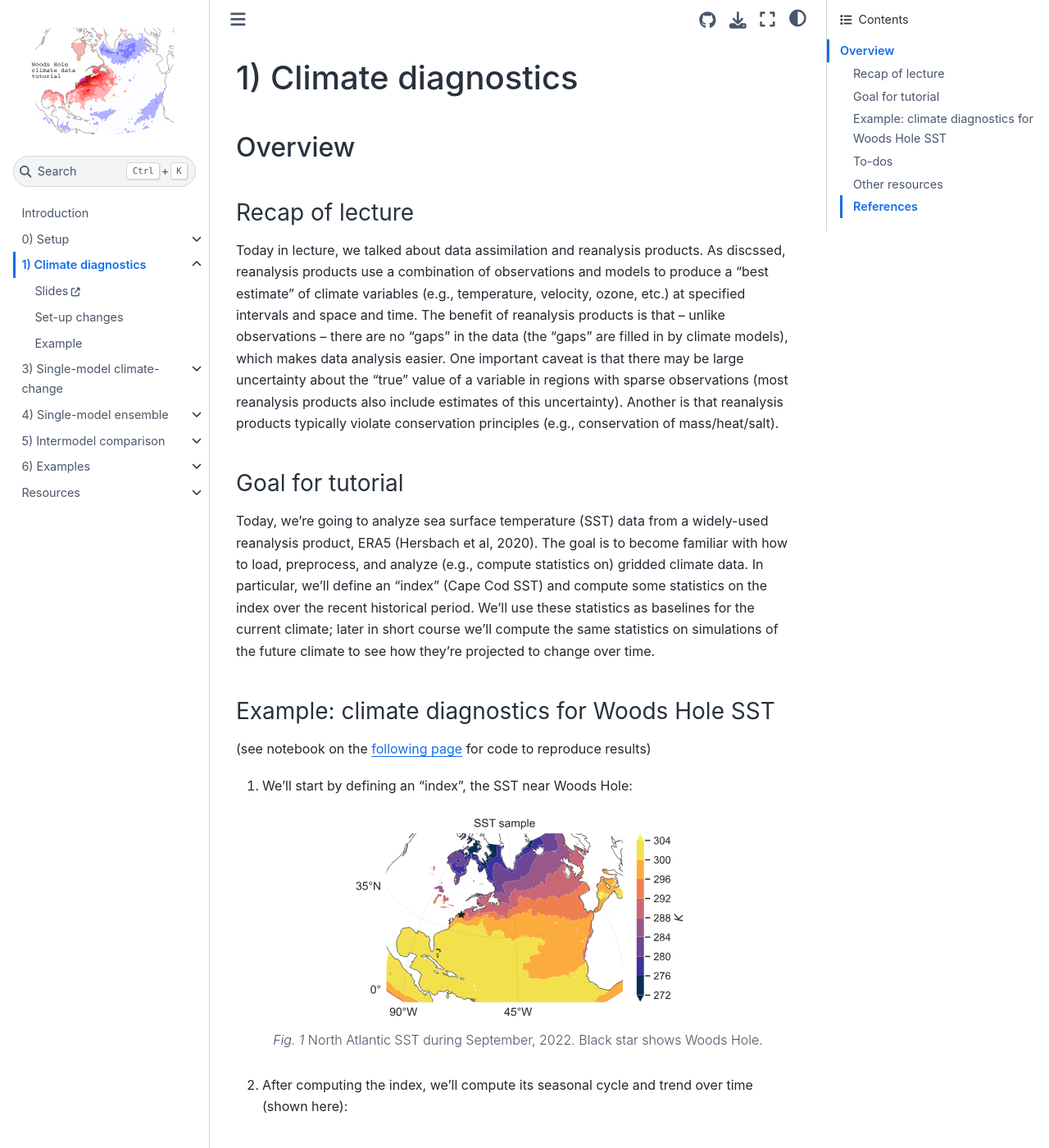
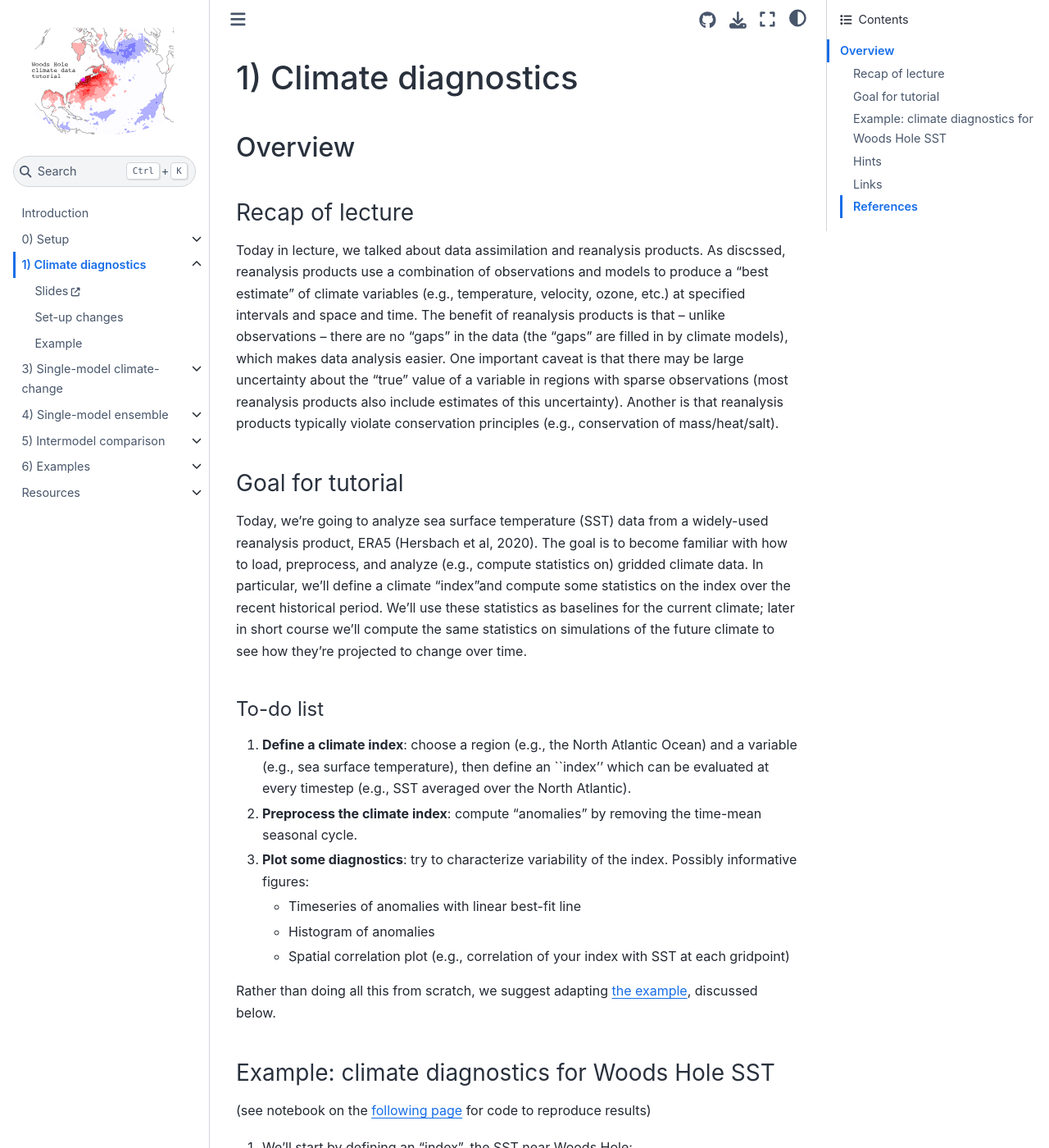
Before and after one commit to ktcarr/whoi-climate-tutorial_2025, a Jupyter Book: the page built from docs/pages/data_analysis/overview.md, in a window 1280 px wide and 1400 px high. Shown: the whole window at 82% size. Built offline with Jupyter Book 1.0.4 settings and Sphinx 7.4.7 and the Sphinx Book theme 1.1.4, drawn with Linux system fonts in a browser that asks for light colours; some of the changed text lies outside the part shown.

Commit message:
move to-do list before example

`````diff
--- a/docs/pages/data_analysis/overview.md
+++ b/docs/pages/data_analysis/overview.md
@@ -11,7 +6,17 @@
 Today in lecture, we talked about data assimilation and reanalysis products. As discssed, reanalysis products use a combination of observations and models to produce a "best estimate" of climate variables (e.g., temperature, velocity, ozone, etc.) at specified intervals and space and time. The benefit of reanalysis products is that -- unlike observations -- there are no "gaps" in the data (the "gaps" are filled in by climate models), which makes data analysis easier. One important caveat is that there may be large uncertainty about the "true" value of a variable in regions with sparse observations (most reanalysis products also include estimates of this uncertainty). Another is that reanalysis products typically violate conservation principles (e.g., conservation of mass/heat/salt).
 
 ### Goal for tutorial
-Today, we're going to analyze sea surface temperature (SST) data from a widely-used reanalysis product, ERA5 (Hersbach et al, 2020). The goal is to become familiar with how to load, preprocess, and analyze (e.g., compute statistics on) gridded climate data. In particular, we'll define an "index" (Cape Cod SST) and compute some statistics on the index over the recent historical period. We'll use these statistics as baselines for the current climate; later in short course we'll compute the same statistics on simulations of the future climate to see how they're projected to change over time.
+Today, we're going to analyze sea surface temperature (SST) data from a widely-used reanalysis product, ERA5 (Hersbach et al, 2020). The goal is to become familiar with how to load, preprocess, and analyze (e.g., compute statistics on) gridded climate data. In particular, we'll define a climate "index"and compute some statistics on the index over the recent historical period. We'll use these statistics as baselines for the current climate; later in short course we'll compute the same statistics on simulations of the future climate to see how they're projected to change over time.
+
+#### To-do list
+1. **Define a climate index**: choose a region (e.g., the North Atlantic Ocean) and a variable (e.g., sea surface temperature), then define an ``index'' which can be evaluated at every timestep (e.g., SST averaged over the North Atlantic).
+2. **Preprocess the climate index**: compute "anomalies" by removing the time-mean seasonal cycle.
+3. **Plot some diagnostics**: try to characterize variability of the index. Possibly informative figures:
+    * Timeseries of anomalies with linear best-fit line
+    * Histogram of anomalies
+    * Spatial correlation plot (e.g., correlation of your index with SST at each gridpoint)
+
+Rather than doing all this from scratch, we suggest adapting [the example](./example.ipynb), discussed below.
 
 ### Example: climate diagnostics for Woods Hole SST
 (see notebook on the [following page](example.ipynb) for code to reproduce results)
@@ -44,9 +49,9 @@ SST correlation at each gridpoint with Woods Hole climate index.
 ```
 
 
-### To-dos
-1. Check to make sure you can run the example.
-2. Define your own climate index (e.g., pick a different region than Woods Hole). For reference, here's the area-averaged SST index used in the example:
+### Hints
+````{dropdown} Defining a climate index
+This is where we define the climate index in the example:
 ```python
 def compute_T_wh(x):
     """Compute Woods Hole temperature index"""
@@ -63,14 +68,36 @@ def compute_T_wh(x):
     ## compute spatial average
     return spatial_avg(data_subset)
 ```
-3. Re-run the diagnostics from the example with your index. Note that you may need to update/replace spatial plotting functions (e.g., ```plot_setup_woodshole```) depending on the index you pick.
+````
 
+````{dropdown} Spatial plots
+You may have to modify the lon/lat ranges in the plotting functions to show your region. E.g.,
+```python
+def plot_setup_atlantic(fig):
+    """Plot Atlantic region"""
 
-#### Advanced (optional)
-1. Pick a different variable other than SST
+    ## adjust figure size
+    fig.set_size_inches(5, 3)
 
+    ## specify map projection
+    proj = ccrs.Orthographic(central_longitude=-50, central_latitude=40)
 
-### Other resources
+    ## get ax object
+    ax = plot_setup(
+        fig,
+        proj,
+        lon_range=[-100, 0],
+        lat_range=[10, 70],
+        xticks=[-90, -45, 0],
+        yticks=[0, 35],
+    )
+
+    return fig, ax
+```
+````
+
+### Links
+
 
 
 ### References
`````
Also changed, not shown: other parts of docs/pages/data_analysis/overview.md (+0 -5 lines), docs/pages/data_analysis/example.ipynb.
